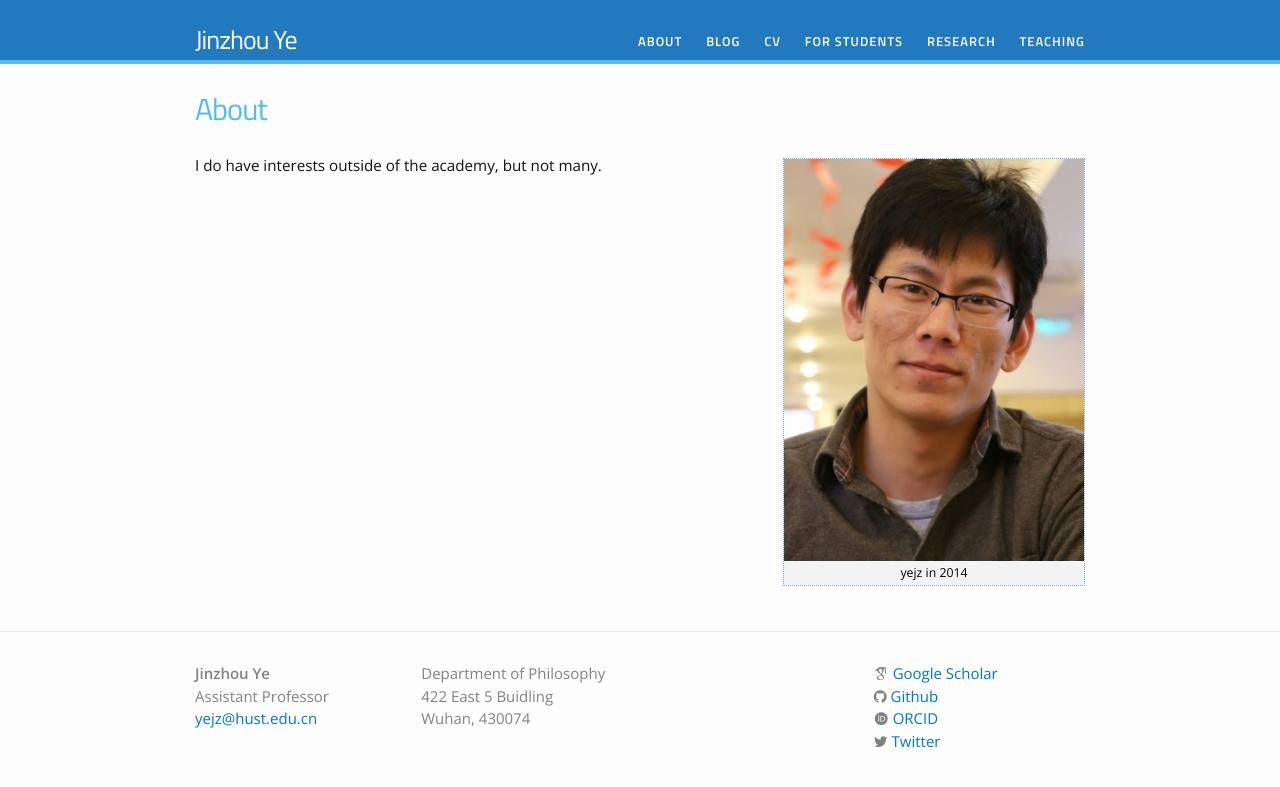
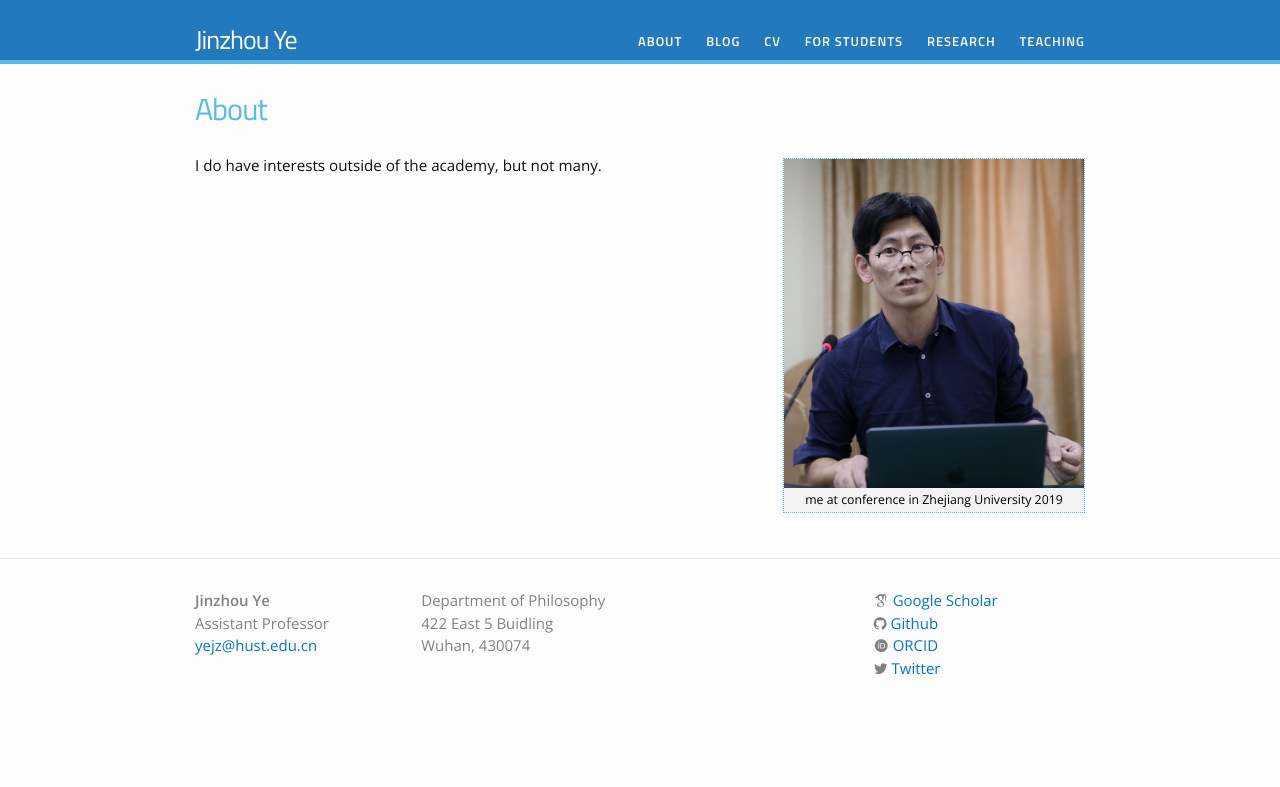
Before and after one commit to yejzh/yejzh.github.io, a Jekyll site: the page built from about.md, in a window 1280 px wide. Shown: the top 787 px of the page. Built offline with Jekyll 4.4.1, drawn with Linux system fonts in a browser that asks for light colours; nearby versions of some CDN libraries; some web fonts are replaced.

Commit message:
update pic

```diff
--- a/about.md
+++ b/about.md
@@ -4,6 +4,6 @@ title: About
 permalink: /about/
 ---
 
-{% include image.html url="/images/moi@2014.jpg" caption="yejz in 2014" width=300 align="right" %}
+{% include image.html url="/images/moi@2019.jpg" caption="me at conference in Zhejiang University 2019" width=300 align="right" %}
 
 I do have interests outside of the academy, but not many.
--- a/index.html
+++ b/index.html
@@ -13,5 +13,6 @@ This is my academic website, where you can find information on my current resear
 
 My research and teaching interests focus on the broad intersection of philosophy and positive human sciences including economics, politics and psychology. My current research agenda explores how a moral and political order can be established and sustained by <strong>Public Reason</strong>.
 </p>
+{% include image.html url="/images/UN-council.jpg" caption="UN Special Representative for Children and Armed Conflict Welcomes New Security Council Resolution" width=580 align="center" %}
 
 </div>
```
